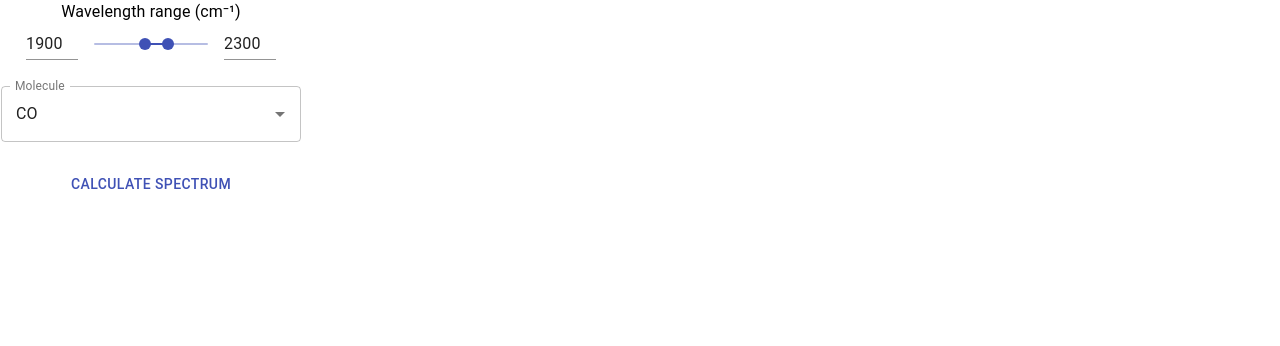
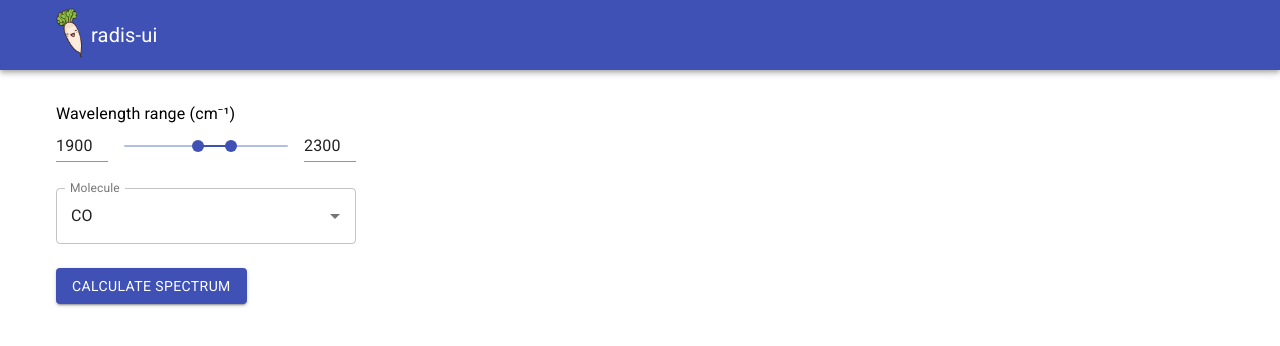
Before and after one commit to arunavabasucom/radis-app, a React (Create React App) app in the folder frontend/: page / in a window 1280 px wide. Shown: the top 346 px of the page. Built offline with nearby package versions, Linux system fonts and the light colour scheme; no server answers.

Commit message:
Add header and basic styling

```diff
--- a/frontend/src/App.css
+++ /dev/null
@@ -1,15 +0,0 @@
-.App {
-  text-align: center;
-}
-
-.App-header {
-  min-height: 100vh;
-  display: flex;
-  flex-direction: column;
-  align-items: center;
-  justify-content: center;
-  font-size: calc(10px + 2vmin);
-}
-
-.Plot {
-}
--- a/frontend/src/App.tsx
+++ b/frontend/src/App.tsx
@@ -1,11 +1,58 @@
 import React from "react";
-import "./App.css";
+import { AppBar, Box, Container, Toolbar, Typography } from "@material-ui/core";
+import {
+  makeStyles,
+  createMuiTheme,
+  ThemeProvider,
+} from "@material-ui/core/styles";
+import "fontsource-roboto";
 import CalcSpectrum from "./components/CalcSpectrum";
+import { PALETTE } from "./constants";
+import logo from "./radis.png";
+
+const theme = createMuiTheme({
+  palette: PALETTE,
+});
+
+const useStyles = makeStyles(() => ({
+  root: {
+    flexGrow: 1,
+  },
+  title: {
+    flexGrow: 1,
+  },
+}));
+
+const Header: React.FC = () => {
+  const classes = useStyles();
+  return (
+    <AppBar position="static">
+      <Container maxWidth="lg">
+        <Toolbar>
+          <Box m={1}>
+            <img src={logo} height={50} alt="Radish logo" />
+          </Box>
+          <Typography variant="h6" className={classes.title}>
+            radis-ui
+          </Typography>
+        </Toolbar>
+      </Container>
+    </AppBar>
+  );
+};
 
 function App() {
+  const classes = useStyles();
   return (
-    <div className="App">
-      <CalcSpectrum />
+    <div className={classes.root}>
+      <ThemeProvider theme={theme}>
+        <Header />
+        <Container maxWidth="lg">
+          <Box m={4}>
+            <CalcSpectrum />
+          </Box>
+        </Container>
+      </ThemeProvider>
     </div>
   );
 }
--- a/frontend/src/components/CalcSpectrum.tsx
+++ b/frontend/src/components/CalcSpectrum.tsx
@@ -4,7 +4,7 @@ import { Grid, Button, FormControl, CircularProgress } from "@material-ui/core";
 import { Alert } from "@material-ui/lab";
 import * as queryString from "query-string";
 import WavelengthRangeSlider from "./WavelengthRangeSlider";
-import { CalcSpectrumParams } from "../constants";
+import { CalcSpectrumParams, PALETTE } from "../constants";
 import MoleculeSelector from "./MoleculeSelector";
 
 interface Response<T> {
@@ -49,7 +49,7 @@ const CalcSpectrum: React.FC = () => {
 
   return (
     <Grid container spacing={3}>
-      <Grid item xs={3}>
+      <Grid item xs={4}>
         <Grid container spacing={3}>
           <Grid item xs={12}>
             <FormControl>
@@ -61,19 +61,26 @@ const CalcSpectrum: React.FC = () => {
               />
             </FormControl>
           </Grid>
+
           <Grid item xs={12}>
             <FormControl>
               <MoleculeSelector params={params} setParams={setParams} />
             </FormControl>
           </Grid>
+
           <Grid item xs={12}>
-            <Button color="primary" onClick={calcSpectrumHandler}>
+            <Button
+              variant="contained"
+              color="primary"
+              onClick={calcSpectrumHandler}
+            >
               Calculate spectrum
             </Button>
           </Grid>
         </Grid>
       </Grid>
-      <Grid item xs={9}>
+
+      <Grid item xs={8}>
         {calcSpectrumResponse?.error && (
           <Alert severity="error">{calcSpectrumResponse.error}</Alert>
         )}
@@ -88,12 +95,14 @@ const CalcSpectrum: React.FC = () => {
                   x: calcSpectrumResponse.data.x,
                   y: calcSpectrumResponse.data.y,
                   type: "scatter",
+                  marker: { color: PALETTE.secondary.main },
                 },
               ]}
               layout={{
                 width: 800,
                 height: 600,
                 title: calcSpectrumResponse.data.title || "",
+                font: { family: "Roboto", color: "#000" },
               }}
             />
           )
--- a/frontend/src/components/WavelengthRangeSlider.tsx
+++ b/frontend/src/components/WavelengthRangeSlider.tsx
@@ -15,7 +15,7 @@ interface WavelengthRangeSliderProps {
 
 const useStyles = makeStyles({
   root: {
-    width: 250,
+    width: 300,
   },
   input: {
     width: 52,
--- a/frontend/src/constants.ts
+++ b/frontend/src/constants.ts
@@ -3,3 +3,18 @@ export interface CalcSpectrumParams extends Record<string, string | number> {
   minWavelengthRange: number;
   maxWavelengthRange: number;
 }
+
+export const PALETTE = {
+  primary: {
+    light: "#6573c3",
+    main: "#3f51b5",
+    dark: "#2c387e",
+    contrastText: "#fff",
+  },
+  secondary: {
+    light: "#f73378",
+    main: "#f50057",
+    dark: "#ab003c",
+    contrastText: "#000",
+  },
+}
--- /dev/null
+++ b/package.json
@@ -0,0 +1,5 @@
+{
+  "dependencies": {
+    "fontsource-roboto": "^3.0.3"
+  }
+}
```
Also changed, not shown: frontend/src/radis.png (added), 1 other file (tests, documents, lock files or other folders).
